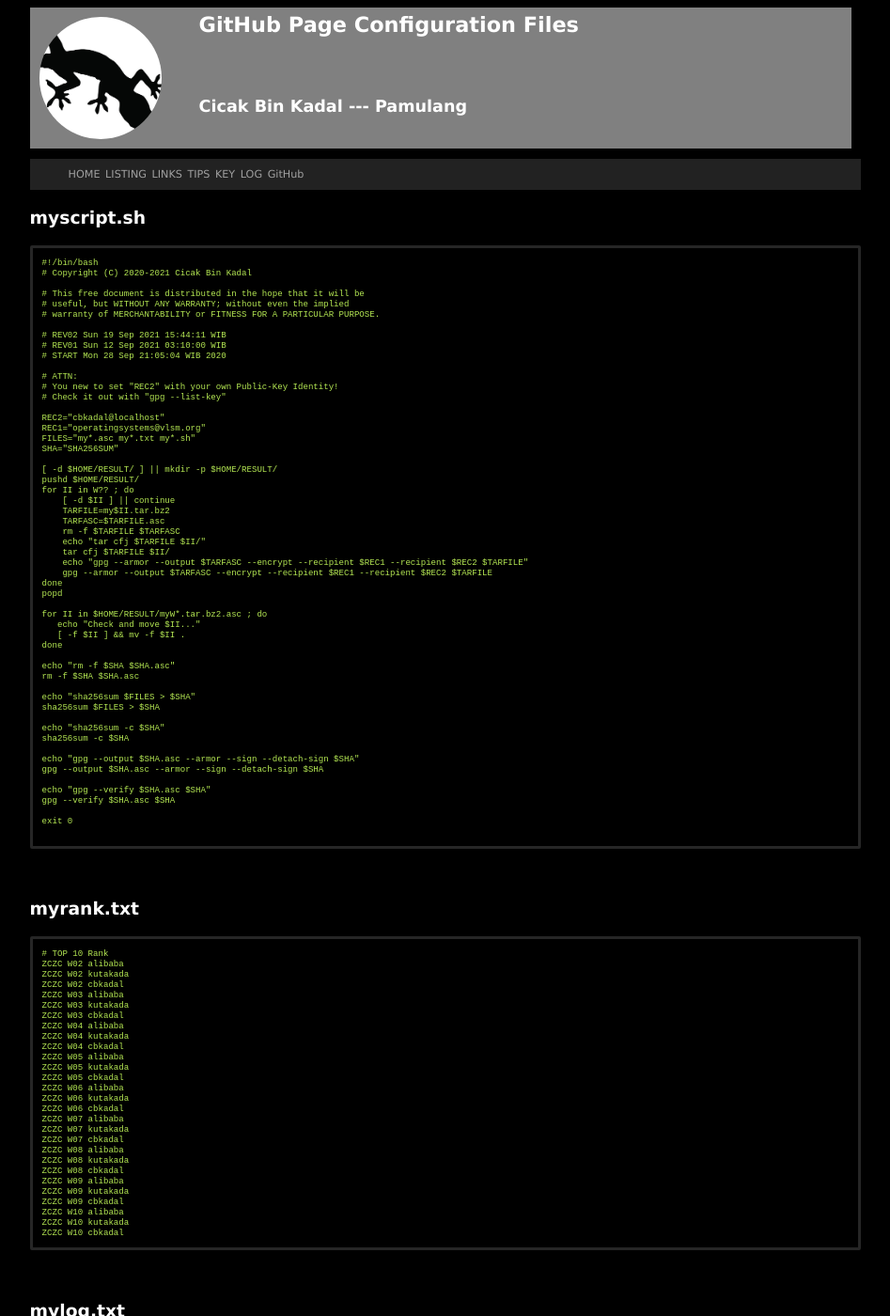
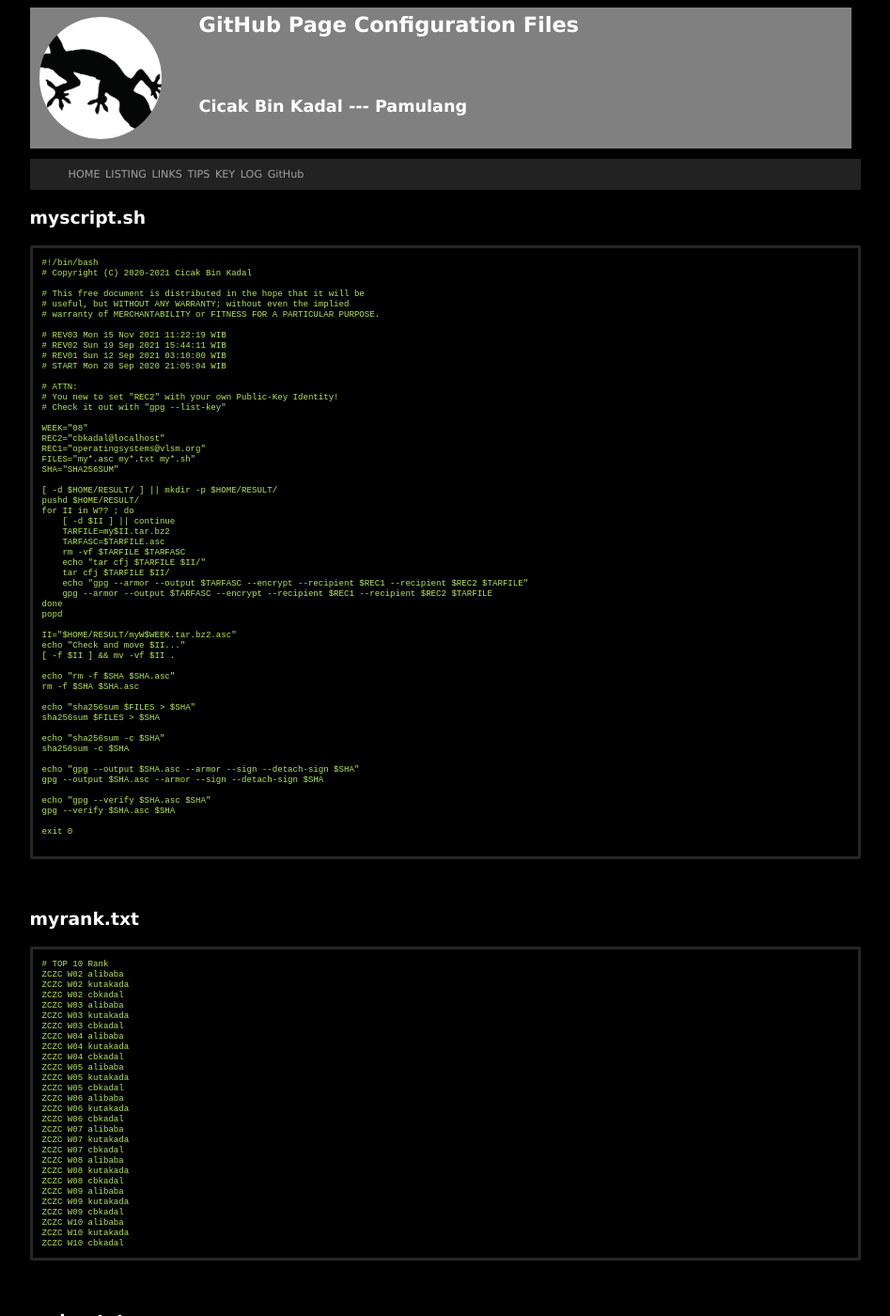
Before and after one commit to dnswd/os212, a Jekyll site: the page built from 000.md, in a window 1280 px wide and 1400 px high. Shown: the whole window at 94% size, without its empty margins (166-1113 px from the left). Built offline with Jekyll 4.4.1, drawn with Linux system fonts in a browser that asks for light colours; some of the changed text lies outside the part shown.

```diff
--- a/000.md
+++ b/000.md
@@ -12,14 +12,16 @@
 # useful, but WITHOUT ANY WARRANTY; without even the implied
 # warranty of MERCHANTABILITY or FITNESS FOR A PARTICULAR PURPOSE.
 
+# REV03 Mon 15 Nov 2021 11:22:19 WIB
 # REV02 Sun 19 Sep 2021 15:44:11 WIB
 # REV01 Sun 12 Sep 2021 03:10:00 WIB
-# START Mon 28 Sep 21:05:04 WIB 2020
+# START Mon 28 Sep 2020 21:05:04 WIB
 
 # ATTN:
 # You new to set "REC2" with your own Public-Key Identity!
 # Check it out with "gpg --list-key"
 
+WEEK="08"
 REC2="cbkadal@localhost"
 REC1="operatingsystems@vlsm.org"
 FILES="my*.asc my*.txt my*.sh"
@@ -31,7 +33,7 @@
     [ -d $II ] || continue
     TARFILE=my$II.tar.bz2
     TARFASC=$TARFILE.asc
-    rm -f $TARFILE $TARFASC
+    rm -vf $TARFILE $TARFASC
     echo "tar cfj $TARFILE $II/"
     tar cfj $TARFILE $II/
     echo "gpg --armor --output $TARFASC --encrypt --recipient $REC1 --recipient $REC2 $TARFILE"
@@ -39,10 +41,9 @@
 done
 popd
 
-for II in $HOME/RESULT/myW*.tar.bz2.asc ; do
-   echo "Check and move $II..."
-   [ -f $II ] && mv -f $II .
-done
+II="$HOME/RESULT/myW$WEEK.tar.bz2.asc"
+echo "Check and move $II..."
+[ -f $II ] && mv -vf $II .
 
 echo "rm -f $SHA $SHA.asc"
 rm -f $SHA $SHA.asc
--- a/_config.yml
+++ b/_config.yml
@@ -1,5 +1,5 @@
 title:       "Operating Systems 2021-2 (OS212)"
-version:     "0039a---14-Nov-2021"
+version:     "0040---17-Nov-2021"
 copyright:   "2021-2021"
 description: >-
   This Is How Me Do It!
```
Also changed, not shown: other parts of 000.md (+1 -1 lines), 1 other file.
